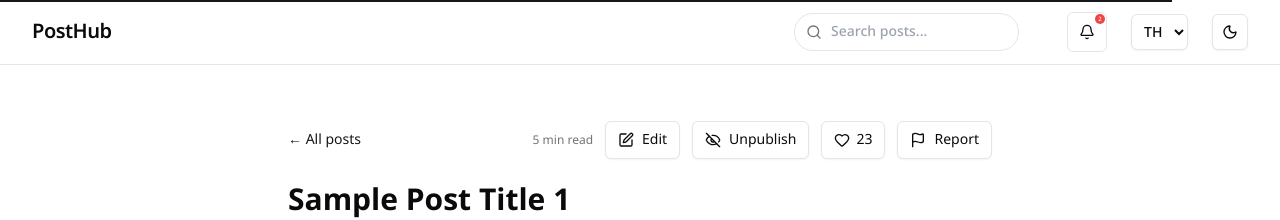
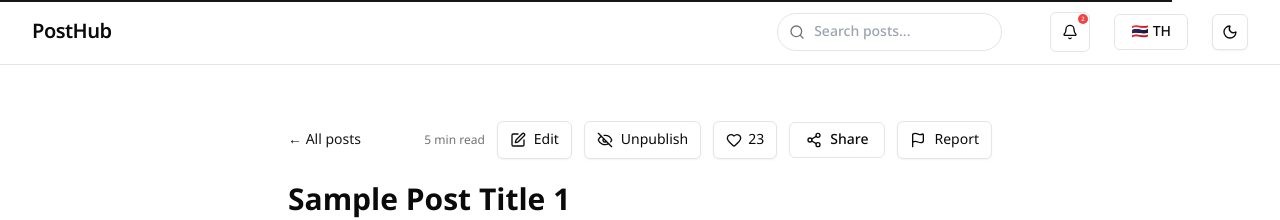
Before and after one commit to ninerxsolution/posthub-v2, a Next.js app: page /posts/1 in a window 1280 px wide. Shown: the top 220 px of the page. Built offline with nearby package versions, Linux system fonts and the light colour scheme.

Commit message:
Add ShareButtons component for social media sharing and enhance ProfilePage with edit functionality. Updated PostDetailPage to include share options. Refactored LangToggle for improved language selection experience.

```diff
--- a/src/app/[username]/page.tsx
+++ b/src/app/[username]/page.tsx
@@ -3,6 +3,7 @@ import { useSearchParams } from "next/navigation";
 import Link from "next/link";
 import { notFound } from "next/navigation";
 import ProfileTabs from "@/components/profile/ProfileTabs";
+import { useRouter } from "next/navigation";
 type User = {
   username: string;
   name: string;
@@ -71,6 +72,7 @@ const MOCK_DRAFTS = Array.from({ length: 4 }).map((_, i) => ({
 }));
 
 export default function ProfilePage({ params }: { params: { username: string } }) {
+  const router = useRouter();
   const searchParams = useSearchParams();
   const tabParam = (searchParams.get("tab") || "posts").toLowerCase();
   const initialTab = ["posts", "bookmarks", "archive", "drafts"].includes(tabParam)
@@ -113,7 +115,7 @@ export default function ProfilePage({ params }: { params: { username: string } }
           <div className="flex gap-2 self-stretch sm:self-auto">
             {isOwner ? (
               <>
-                <button className="rounded-md border px-4 py-2 text-sm hover:bg-accent">Edit profile</button>
+                <button className="rounded-md border px-4 py-2 text-sm hover:bg-accent" onClick={() => router.push(`/${user.username}/edit`)}>Edit profile</button>
                 <Link href="/posts/create" className="rounded-md bg-primary px-4 py-2 text-sm font-medium text-primary-foreground hover:opacity-90">New post</Link>
               </>
             ) : (
--- a/src/app/posts/[id]/page.tsx
+++ b/src/app/posts/[id]/page.tsx
@@ -2,6 +2,7 @@ import Link from "next/link";
 import { notFound } from "next/navigation";
 import { Bookmark, Edit, Share2, EyeOff, Flag } from "lucide-react";
 import LikeButton from "@/components/LikeButton";
+import ShareButtons from "@/components/ShareButtons";
 import CommentsSection from "@/components/CommentsSection";
 
 type Post = {
@@ -61,6 +62,7 @@ export default function PostDetailPage({ params }: { params: { id: string } }) {
               Unpublish
             </button>
             <LikeButton initialLiked={false} initialCount={23} />
+            <ShareButtons id={post.id} title={post.title} />
             <Link
               href={`/report?type=post&postId=${post.id}`}
               className="inline-flex items-center gap-2 rounded-md border bg-background px-3 py-2 text-sm shadow-sm transition-colors hover:bg-accent"
@@ -95,6 +97,7 @@ export default function PostDetailPage({ params }: { params: { id: string } }) {
               <Bookmark className="h-4 w-4" />
             </button>
             <LikeButton initialLiked={false} initialCount={23} />
+            <ShareButtons id={post.id} title={post.title} />
             <Link
               href={`/report?type=post&postId=${post.id}`}
               className="inline-flex items-center gap-2 rounded-md border bg-background px-3 py-2 text-sm shadow-sm transition-colors hover:bg-accent"
--- /dev/null
+++ b/src/components/ShareButtons.tsx
@@ -0,0 +1,79 @@
+"use client";
+import { useEffect, useRef, useState } from "react";
+import { Button } from "@/components/ui/button";
+import { Twitter, Facebook, Linkedin, Share2 } from "lucide-react";
+
+export default function ShareButtons({ id, title }: { id: string; title: string }) {
+  const [open, setOpen] = useState(false);
+  const containerRef = useRef<HTMLDivElement | null>(null);
+
+  useEffect(() => {
+    const onDocClick = (e: MouseEvent) => {
+      if (!containerRef.current) return;
+      if (!containerRef.current.contains(e.target as Node)) {
+        setOpen(false);
+      }
+    };
+    if (open) document.addEventListener("mousedown", onDocClick);
+    return () => document.removeEventListener("mousedown", onDocClick);
+  }, [open]);
+
+  const shareTo = (platform: "twitter" | "facebook" | "linkedin") => {
+    const origin = typeof window !== "undefined" ? window.location.origin : "";
+    const url = encodeURIComponent(`${origin}/posts/${id}`);
+    const text = encodeURIComponent(title);
+    let shareUrl = "";
+    switch (platform) {
+      case "twitter":
+        shareUrl = `https://twitter.com/intent/tweet?url=${url}&text=${text}`;
+        break;
+      case "facebook":
+        shareUrl = `https://www.facebook.com/sharer/sharer.php?u=${url}`;
+        break;
+      case "linkedin":
+        shareUrl = `https://www.linkedin.com/sharing/share-offsite/?url=${url}`;
+        break;
+    }
+    if (shareUrl) {
+      window.open(shareUrl, "_blank", "noopener,noreferrer");
+      setOpen(false);
+    }
+  };
+
+  return (
+    <div ref={containerRef} className="relative">
+      <Button type="button" variant="outline" className="inline-flex items-center gap-2" onClick={() => setOpen((v) => !v)}>
+        <Share2 className="h-4 w-4" />
+        Share
+      </Button>
+      {open && (
+        <div className="absolute right-0 z-20 mt-2 w-44 rounded-md border bg-background p-2 shadow-lg">
+          <button
+            type="button"
+            className="flex w-full items-center gap-2 rounded px-2 py-1.5 text-sm hover:bg-accent"
+            onClick={() => shareTo("twitter")}
+          >
+            <Twitter className="h-4 w-4" />
+            X / Twitter
+          </button>
+          <button
+            type="button"
+            className="flex w-full items-center gap-2 rounded px-2 py-1.5 text-sm hover:bg-accent"
+            onClick={() => shareTo("facebook")}
+          >
+            <Facebook className="h-4 w-4" />
+            Facebook
+          </button>
+          <button
+            type="button"
+            className="flex w-full items-center gap-2 rounded px-2 py-1.5 text-sm hover:bg-accent"
+            onClick={() => shareTo("linkedin")}
+          >
+            <Linkedin className="h-4 w-4" />
+            LinkedIn
+          </button>
+        </div>
+      )}
+    </div>
+  );
+}
--- a/src/components/site/LangToggle.tsx
+++ b/src/components/site/LangToggle.tsx
@@ -1,21 +1,75 @@
 "use client";
+import { useEffect, useRef, useState } from "react";
 import { useLanguage } from "@/i18n/LanguageProvider";
+import { Button } from "@/components/ui/button";
 
 export default function LangToggle() {
   const { lang, setLang } = useLanguage();
+  const [open, setOpen] = useState(false);
+  const containerRef = useRef<HTMLDivElement | null>(null);
+
+  useEffect(() => {
+    const onDocClick = (e: MouseEvent) => {
+      if (!containerRef.current) return;
+      if (!containerRef.current.contains(e.target as Node)) setOpen(false);
+    };
+    if (open) document.addEventListener("mousedown", onDocClick);
+    return () => document.removeEventListener("mousedown", onDocClick);
+  }, [open]);
+
+  const selectLang = (value: "th" | "en") => {
+    setLang(value);
+    setOpen(false);
+  };
+
+  const flagFor = (value: "th" | "en") => (value === "th" ? "🇹🇭" : "🇺🇸");
 
   return (
-    <label className="inline-flex items-center gap-2 text-xs">
-      <span className="sr-only">Language</span>
-      <select
-        aria-label="Language"
-        value={lang}
-        onChange={(e) => setLang(e.target.value as "th" | "en")}
-        className="h-9 rounded-md border bg-background px-2 text-sm shadow-sm focus:outline-none"
+    <div
+      ref={containerRef}
+      className="relative text-xs"
+      onKeyDown={(e) => {
+        if (e.key === "Escape") setOpen(false);
+      }}
+    >
+      <Button
+        type="button"
+        variant="outline"
+        className="h-9 px-1.5"
+        aria-haspopup="menu"
+        aria-expanded={open}
+        onClick={() => setOpen((v) => !v)}
       >
-        <option value="th">TH</option>
-        <option value="en">EN</option>
-      </select>
-    </label>
+        <span className="mr-1" aria-hidden>{flagFor(lang)}</span>
+        {lang.toUpperCase()}
+      </Button>
+      <div
+        role="menu"
+        className={`flex flex-col gap-1 absolute right-0 z-20 mt-2 w-20 rounded-md border bg-background p-1 shadow-lg origin-top-right transform transition ease-out duration-150 ${
+          open ? "opacity-100 scale-100" : "pointer-events-none opacity-0 scale-95"
+        }`}
+      >
+        <button
+          type="button"
+          className={`flex w-full items-center gap-2 rounded px-2 py-1.5 text-sm hover:bg-accent ${
+            lang === "th" ? "bg-accent" : ""
+          }`}
+          onClick={() => selectLang("th")}
+        >
+          <span aria-hidden>🇹🇭</span>
+          <span>TH</span>
+        </button>
+        <button
+          type="button"
+          className={`flex w-full items-center gap-2 rounded px-2 py-1.5 text-sm hover:bg-accent ${
+            lang === "en" ? "bg-accent" : ""
+          }`}
+          onClick={() => selectLang("en")}
+        >
+          <span aria-hidden>🇺🇸</span>
+          <span>EN</span>
+        </button>
+      </div>
+    </div>
   );
 }
--- a/src/components/site/Navbar.tsx
+++ b/src/components/site/Navbar.tsx
@@ -5,7 +5,7 @@ import { Menu, X, Search, Bell, Heart, MessageCircle, UserPlus, Check } from "lu
 import { useRouter } from "next/navigation";
 import ThemeToggle from "./ThemeToggle";
 import LangToggle from "./LangToggle";
-import { useLanguage } from "@/i18n/LanguageProvider";
+// import { useLanguage } from "@/i18n/LanguageProvider";
 
 type NavItem = {
   href: string;
```
